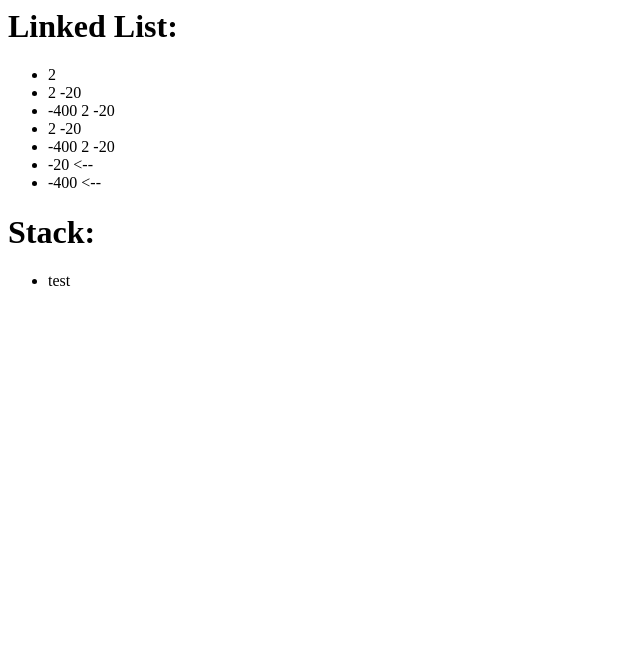
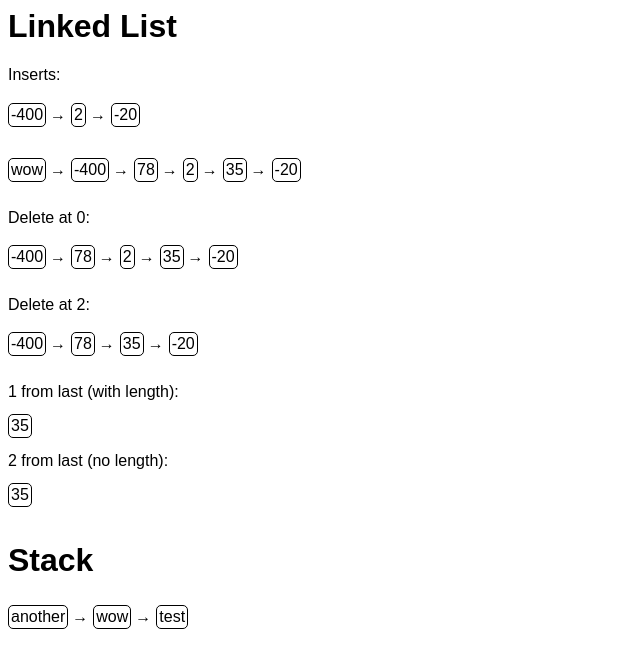
Before and after one commit to url00/kata, a plain HTML site: page Linked Lists/js/index.html in a window 1280 px wide. Shown: the whole page, without its empty margins (0-640 px from the left). Drawn offline with Linux system fonts and the light colour scheme.

Commit message:
Prettyfied the linked list display.

```diff
--- a/Linked Lists/js/LinkedList.js
+++ b/Linked Lists/js/LinkedList.js
@@ -29,7 +29,7 @@
         var currentNode = this.head;
         var currentIndex = 0;
 
-        if (this.head == undefined) {
+        if (this.head === undefined) {
             throw "Empty list.";
         }
 
@@ -37,7 +37,7 @@
             throw "Index out of bounds.";
         }
 
-        while (currentNode != undefined && currentIndex != index) {
+        while (currentNode !== undefined && currentIndex !== index) {
             currentNode = currentNode.next;
             currentIndex++;
         }
@@ -53,7 +53,7 @@
             throw "Index out of bounds.";
         }
 
-        if (indexToInsertAt == 0) {
+        if (indexToInsertAt === 0) {
             var newNext = this.head;
             this.head = newNode;
             newNode.next = newNext;
@@ -74,8 +74,8 @@
             throw "Index out of bounds.";
         }
 
-        if (indexToDeleteAt == 0) {
-            if (this.head == undefined) {
+        if (indexToDeleteAt === 0) {
+            if (this.head === undefined) {
                 throw "Empty list."
             }
 
@@ -98,14 +98,14 @@
         }
 
         var desiredIndex = this.length - 1 - howManyFromLast;
-        return this.findNode(desiredIndex).data;
+        return this.findNode(desiredIndex);
     }
 
     LinkedList.prototype.fromLastNoLength = function (howManyFromLast) {
         var countDownUntilValidLast = howManyFromLast;
 
         var current = this.head;
-        if (current == undefined) {
+        if (current === undefined) {
             throw "Empty list.";
         }
 
@@ -113,7 +113,7 @@
 
         while (current.next != undefined) {
             // While we haven't reached the tail...
-            if (countDownUntilValidLast == 0) {
+            if (countDownUntilValidLast === 0) {
                 // If the main list traveler has moved enough spaces, then
                 // as it continues to move, move our desired node with it.
                 desiredNode = desiredNode.next;
@@ -126,7 +126,37 @@
             current = current.next;
         }
 
-        return desiredNode.data;
+        return desiredNode;
+    }
+
+    LinkedList.prototype.toUL = function () {
+        var current = this.head;
+        var newList = document.createElement("ul");
+
+        while (current != undefined) {
+            var newElem = document.createElement("li");
+            newElem.classList.add("element");
+            newElem.innerText = current.data;
+            newList.appendChild(newElem);
+
+            if (current.next !== undefined) {
+                var newArrow = document.createElement("li");
+                newArrow.classList.add("arrow");
+                newArrow.innerHTML = "&#x2192;";
+                newList.appendChild(newArrow);
+            }
+
+            current = current.next;
+        }
+
+        return newList;
+    }
+
+    LinkedList.prototype.toElementSpan = function (node) {
+        var newElem = document.createElement("span");
+        newElem.classList.add("element");
+        newElem.innerText = node.data;
+        return newElem;
     }
 
     window.LinkedList = LinkedList;
--- a/Linked Lists/js/Main.js
+++ b/Linked Lists/js/Main.js
@@ -1,41 +1,47 @@
-function addToOutput(output, text) {
-    var newElem = document.createElement("li");
-    newElem.innerText = text;
-    output.appendChild(newElem);
+function createElem(elem, text) {
+    var newElem = document.createElement(elem);
+    newElem.innerHTML = text;
+    addToBody(newElem);
+}
+
+function addToBody(elem) {
+    document.getElementsByTagName("body")[0].appendChild(elem);
 }
 
 
-var llTitle = document.createElement("h1");
-llTitle.innerHTML = "Linked List:";
-document.getElementsByTagName("body")[0].appendChild(llTitle);
+createElem("h1", "Linked List");
+var ll = new LinkedList();
 
-var llOutput = document.createElement("ul");
-document.getElementsByTagName("body")[0].appendChild(llOutput);
+createElem("h2", "Inserts:");
+ll.insertAt(0, 2);
+ll.insertAt(1, -20);
+ll.insertAt(0, -400);
+addToBody(ll.toUL());
+ll.insertAt(2, 35);
+ll.insertAt(1, 78);
+ll.insertAt(0, "wow");
+addToBody(ll.toUL());
 
-var ll = new LinkedList();
-ll.insertAt(0, 2);
-addToOutput(llOutput, ll + "");
-ll.insertAt(1, -20);
-addToOutput(llOutput, ll + "");
-ll.insertAt(0, -400);
-addToOutput(llOutput, ll + "");
+createElem("h2", "Delete at 0:");
 ll.deleteAt(0);
-addToOutput(llOutput, ll + "");
-ll.insertAt(0, -400);
-addToOutput(llOutput, ll + "");
-var fromLastOutput = ll.fromLast(0);
-addToOutput(llOutput, fromLastOutput + " <--");
-fromLastOutput = ll.fromLastNoLength(2);
-addToOutput(llOutput, fromLastOutput + " <--");
+addToBody(ll.toUL());
+
+createElem("h2", "Delete at 2:");
+ll.deleteAt(2);
+addToBody(ll.toUL());
+
+createElem("h2", "1 from last (with length):");
+var oneFromLast = ll.fromLast(1);
+addToBody(ll.toElementSpan(oneFromLast));
+
+createElem("h2", "2 from last (no length):");
+var twoFromLast = ll.fromLastNoLength(1);
+addToBody(ll.toElementSpan(twoFromLast));
 
 
-var stackTitle = document.createElement("h1");
-stackTitle.innerHTML = "Stack:";
-document.getElementsByTagName("body")[0].appendChild(stackTitle);
-
-var stackOutput = document.createElement("ul");
-document.getElementsByTagName("body")[0].appendChild(stackOutput);
-
+createElem("h1", "Stack");
 var stack = new MyStack();
 stack.push("test");
-addToOutput(stackOutput, stack + "");
+stack.push("wow");
+stack.push("another");
+addToBody(stack.toUL());
--- a/Linked Lists/js/index.html
+++ b/Linked Lists/js/index.html
@@ -1,6 +1,7 @@
 <html>
 <head>
     <title>Stack</title>
+    <link rel="stylesheet" href="style.css">
     <script src="LinkedList.js"></script>
     <script src="Stack.js"></script>
 </head>
--- a/Linked Lists/js/stack.js
+++ b/Linked Lists/js/stack.js
@@ -15,5 +15,9 @@
         return this.ll + "";
     }
 
+    MyStack.prototype.toUL = function () {
+        return this.ll.toUL();
+    }
+
     window.MyStack = MyStack;
 }());
--- /dev/null
+++ b/Linked Lists/js/style.css
@@ -0,0 +1,36 @@
+body {
+    font-family: sans-serif;
+}
+
+h2 {
+    font-size: 12pt;
+    font-weight: normal;
+    margin: 0;
+    margin-bottom: 10pt;
+}
+
+ul {
+    margin: 0;
+    margin-bottom: 10pt;
+    padding: 0;
+}
+
+li {
+    display: inline;
+    margin: 5px;
+    margin-left: 0;
+}
+
+.element {
+    display: inline-block;
+    margin-right: 4px;
+    padding: 2px;
+    border: 1px;
+    border-style: solid;
+    border-radius: 5px;
+    margin-bottom: 10pt;
+}
+
+.arrow {
+    font-weight: bold;
+}
```
